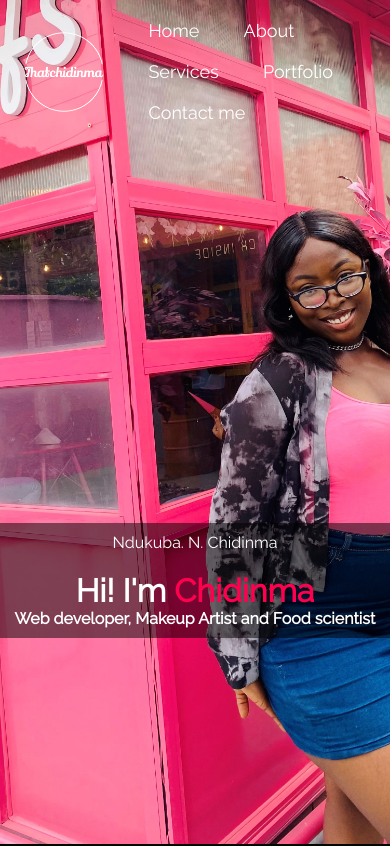
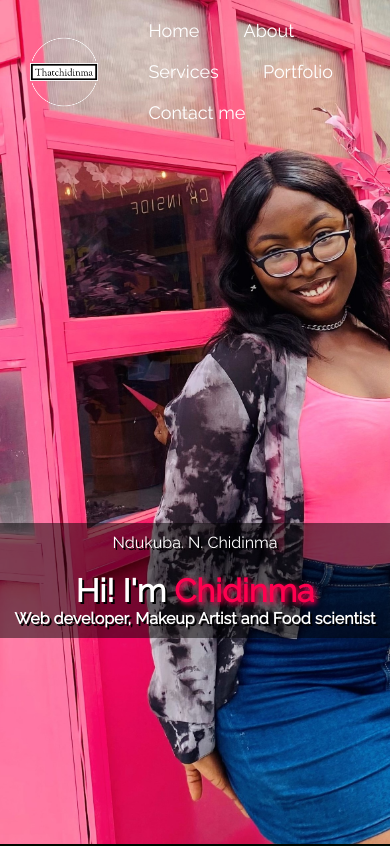
Before and after one commit to Thatchidinma/My_portfolio, a plain HTML site: page index.html in a window 390 px wide. Shown: the top 846 px of the page. Drawn offline with Linux system fonts and the light colour scheme.

Commit message:
testing media queries

```diff
--- a/index.html
+++ b/index.html
@@ -13,7 +13,7 @@
     <header>
        <div class="container">
         <nav>
-            <img src="images/logo.png" alt="logo" class="logo" >
+            <img src="images/logo3.png" alt="logo" class="logo" >
             <ul>
                 <li><a href="#">Home</a></li>
                 <li><a href="#about">About</a></li>
--- a/style.css
+++ b/style.css
@@ -85,9 +85,9 @@ nav ul li a:hover::after{
 }
 
 .header-text h1 span{
-    color: #ff004f;
+    color: #000800;
     /*background: #fff;*/
-    text-shadow: 0 0 px #fff, 0 0 5px #ff004f;
+    text-shadow: 2px 2px 5px #ff004f;
     /*border: 3px solid #ff004f;*/
 }
 
@@ -128,7 +128,7 @@ nav ul li a:hover::after{
 }
 
 .tab-links{
-    margin-right: 50px;
+    margin-right: 20px;
     font-size: 18px;
     font-weight: 600;
     cursor: pointer;
@@ -405,7 +405,7 @@ color: #fff;
 /* MEDIA QUERIES */
 @media only screen and (max-width: 600px){
     header{
-        background-image: url(images/header-image-mq2.jpg);
+        background-image: url(images/header-image-mq3.jpg);
         background-attachment: unset;
     }
 
@@ -415,6 +415,7 @@ color: #fff;
         width: 100%;
         padding:10px 5px;
         text-align: center;
+        text-shadow: 2px 2px #000;
     }
 
     .header-text div{
@@ -423,6 +424,10 @@ color: #fff;
 
     header .container{
         padding: 10px 0;
+
     }
 
+    .header-text h1 span{
+        color: #ff004f;
+    }
 }
```
Also changed, not shown: images/header-image-mq3.jpg (added), images/logo2.png (added), images/logo3.png (added).
